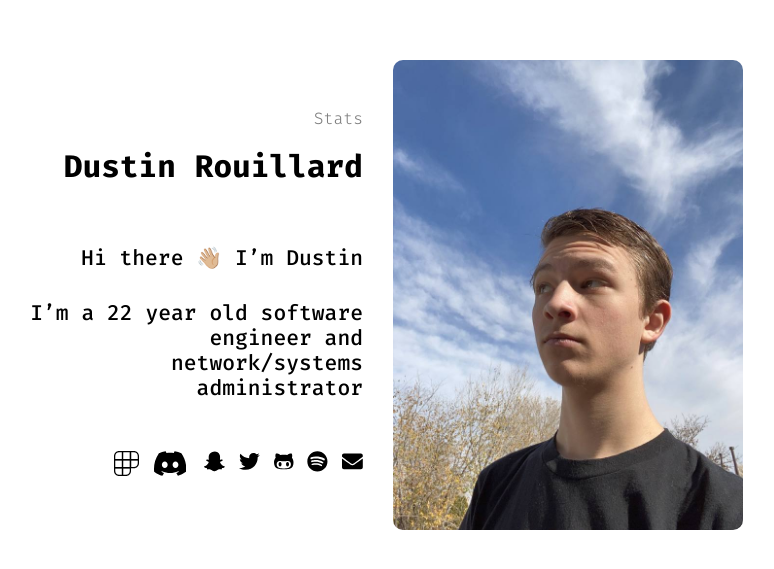
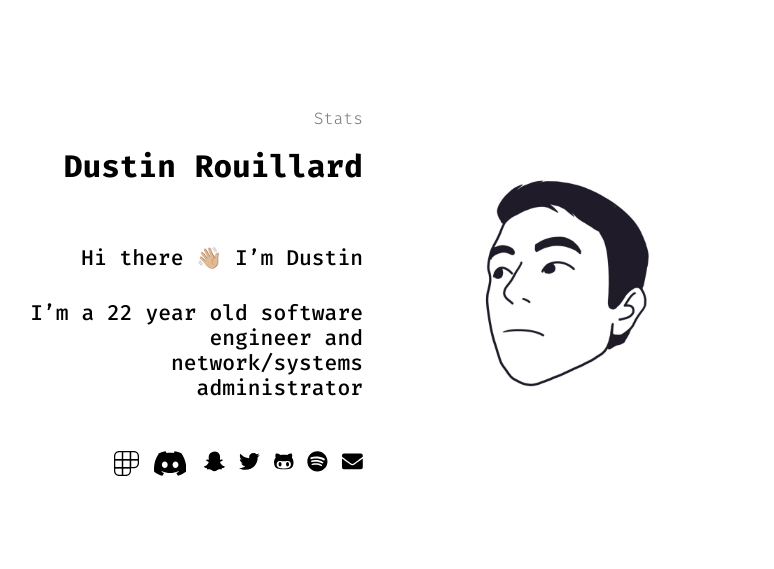
Before and after one commit to dustinrouillard/personal-site, a Next.js app: page / in a window 1280 px wide. Shown: the part 105-674 px from the top of the page, without its empty margins (277-1051 px from the left). Built offline with nearby package versions, Linux system fonts and the light colour scheme; no server answers.

Commit message:
Bangeraid

```diff
--- a/src/pages/index.tsx
+++ b/src/pages/index.tsx
@@ -63,7 +63,7 @@ export default function Home() {
                 <StatusIcon status={status} />
               </LanyardStatus>
             )}
-            <StyledImage src="/pic.jpeg" />
+            <StyledImage src="/avatar.png" />
             <Spotify />
           </Picture>
         </Sections>
```
Also changed, not shown: public/avatar.png (added).
